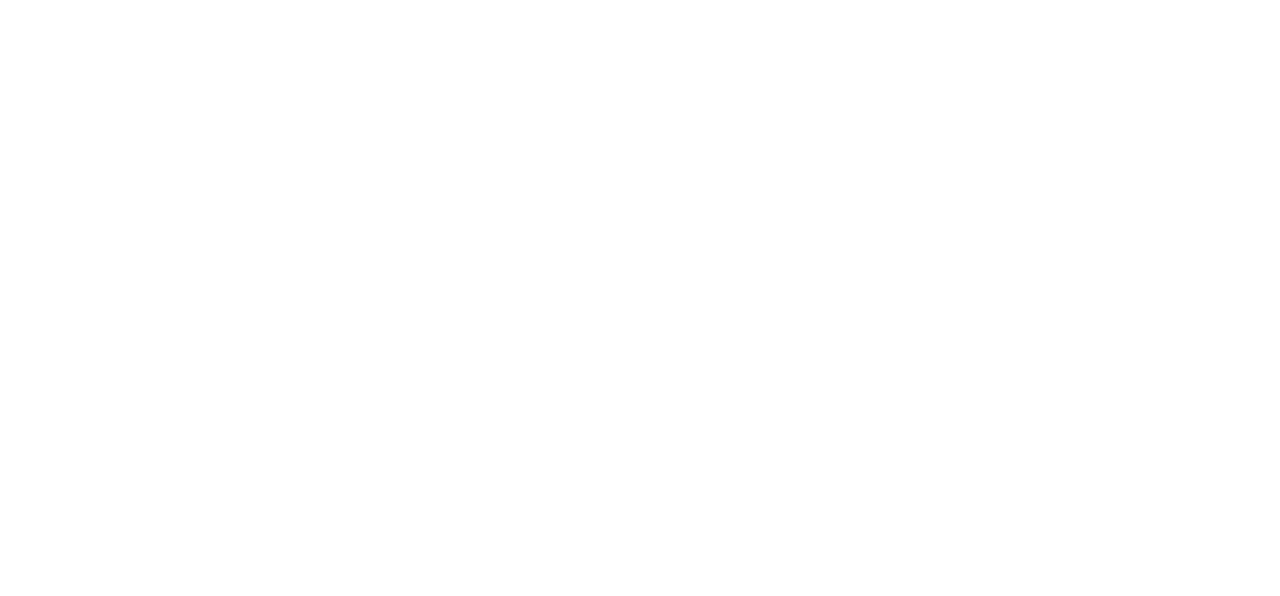
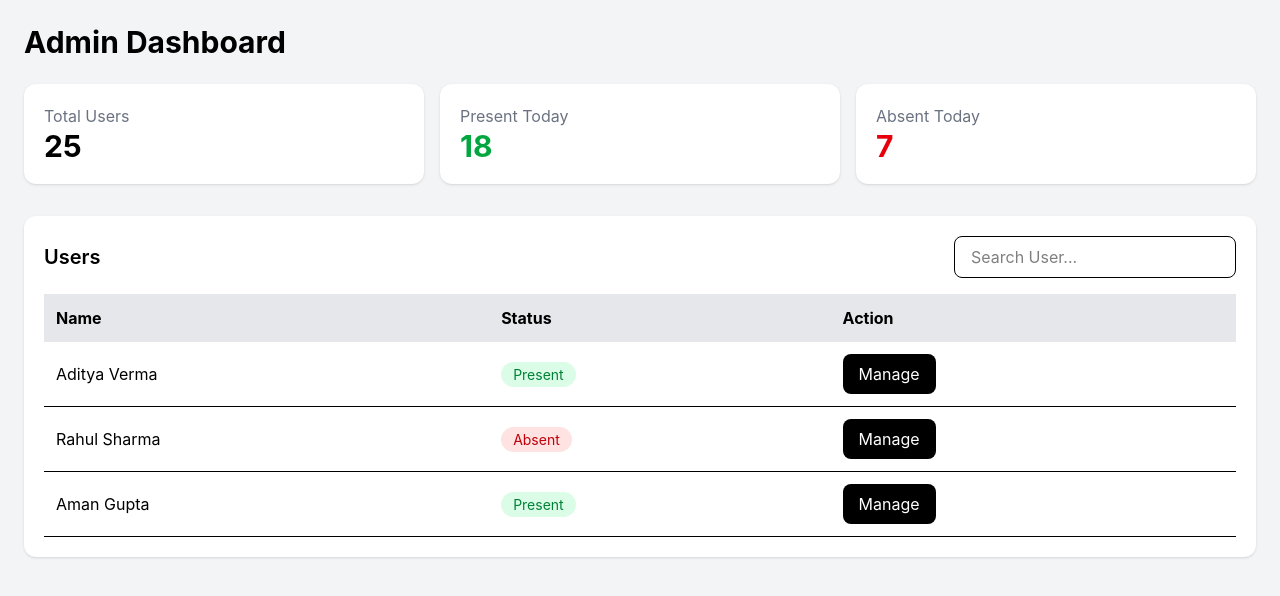
Before and after one commit to vermaaditya17/MessMate2.0, a React (Vite) app in the folder client/: page /admin/dashboard in a window 1280 px wide. Before the commit this address had no page. Shown: the top 596 px of the page. Built offline with nearby package versions, Linux system fonts and the light colour scheme.

Commit message:
update admin dashboard

```diff
--- a/client/src/App.jsx
+++ b/client/src/App.jsx
@@ -4,17 +4,26 @@
 import RegisterForm from "./component/user/RegisterForm";
 import AdminLogin from "./component/admin/AdminLogin";
 import AdminRegister from "./component/admin/AdminRegister";
+import UserDashboard from "./component/user/UserDashboard";
+import AdminDashboard from "./component/admin/AdminDashboard";
 
 const App = ()=>{
 
  return(
   <BrowserRouter>
   <Routes>
+    {/*user routing*/}
+
     <Route path="/" element={<HomePage/>}/>
     <Route path="user/login" element={<Login/>}/>
     <Route path="user/register" element={<RegisterForm/>}/>
+    <Route path="user/dashboard" element={<UserDashboard/>}/>
+
+    {/*Admin Routing*/}
     <Route path="admin/login" element={<AdminLogin/>}/>
     <Route path="admin/register" element={<AdminRegister/>}/>
+    <Route path="admin/dashboard" element={<AdminDashboard/>}/>
+
 
 
 
--- a/client/src/component/admin/AdminDashboard.jsx
+++ b/client/src/component/admin/AdminDashboard.jsx
@@ -1,61 +1,106 @@
-export default function AdminDashboard() {
+const AdminDashboard = () => {
+  const users = [
+    {
+      id: 1,
+      name: "Aditya Verma",
+      status: "Present",
+    },
+    {
+      id: 2,
+      name: "Rahul Sharma",
+      status: "Absent",
+    },
+    {
+      id: 3,
+      name: "Aman Gupta",
+      status: "Present",
+    },
+  ];
+
   return (
-    <div className="min-h-screen bg-slate-100">
-      {/* Navbar */}
-      <nav className="bg-white px-6 py-4 shadow flex justify-between items-center">
-        <h1 className="text-2xl font-bold">MessMate Admin</h1>
-        <button className="bg-red-500 text-white px-4 py-2 rounded-lg">
-          Logout
-        </button>
-      </nav>
+    <div className="min-h-screen bg-gray-100 p-6">
 
-      <div className="p-6">
-        <h2 className="text-3xl font-bold mb-6">
-          Welcome Back 👋
-        </h2>
+      {/* Header */}
+      <h1 className="text-3xl font-bold mb-6">
+        Admin Dashboard
+      </h1>
 
       {/* Stats */}
-        <div className="grid md:grid-cols-4 gap-4">
+      <div className="grid grid-cols-3 gap-4 mb-8">
         <div className="bg-white p-5 rounded-xl shadow">
           <h3 className="text-gray-500">Total Users</h3>
-            <p className="text-3xl font-bold">120</p>
+          <p className="text-3xl font-bold">25</p>
         </div>
 
         <div className="bg-white p-5 rounded-xl shadow">
           <h3 className="text-gray-500">Present Today</h3>
-            <p className="text-3xl font-bold">85</p>
+          <p className="text-3xl font-bold text-green-600">18</p>
         </div>
 
         <div className="bg-white p-5 rounded-xl shadow">
           <h3 className="text-gray-500">Absent Today</h3>
-            <p className="text-3xl font-bold">35</p>
-          </div>
-
-          <div className="bg-white p-5 rounded-xl shadow">
-            <h3 className="text-gray-500">Pending Payments</h3>
-            <p className="text-3xl font-bold">12</p>
+          <p className="text-3xl font-bold text-red-600">7</p>
         </div>
       </div>
 
-        {/* Actions */}
-        <div className="grid md:grid-cols-2 gap-4 mt-8">
-          <button className="bg-black text-white p-4 rounded-xl">
-            Manage Users
+      {/* User List */}
+      <div className="bg-white rounded-xl shadow p-5">
+
+        <div className="flex justify-between items-center mb-4">
+          <h2 className="text-xl font-semibold">
+            Users
+          </h2>
+
+          <input
+            type="text"
+            placeholder="Search User..."
+            className="border px-4 py-2 rounded-lg"
+          />
+        </div>
+
+        <table className="w-full border-collapse">
+          <thead>
+            <tr className="bg-gray-200">
+              <th className="p-3 text-left">Name</th>
+              <th className="p-3 text-left">Status</th>
+              <th className="p-3 text-left">Action</th>
+            </tr>
+          </thead>
+
+          <tbody>
+            {users.map((user) => (
+              <tr
+                key={user.id}
+                className="border-b hover:bg-gray-50"
+              >
+                <td className="p-3">{user.name}</td>
+
+                <td className="p-3">
+                  <span
+                    className={`px-3 py-1 rounded-full text-sm ${
+                      user.status === "Present"
+                        ? "bg-green-100 text-green-700"
+                        : "bg-red-100 text-red-700"
+                    }`}
+                  >
+                    {user.status}
+                  </span>
+                </td>
+
+                <td className="p-3">
+                  <button className="bg-black text-white px-4 py-2 rounded-lg hover:bg-gray-800">
+                    Manage
                   </button>
+                </td>
+              </tr>
+            ))}
+          </tbody>
+        </table>
 
-          <button className="bg-black text-white p-4 rounded-xl">
-            Attendance
-          </button>
+      </div>
 
-          <button className="bg-black text-white p-4 rounded-xl">
-            Payments
-          </button>
-
-          <button className="bg-black text-white p-4 rounded-xl">
-            Reports
-          </button>
-        </div>
-      </div>
     </div>
   );
-}
+};
+
+export default AdminDashboard;
```
Lines whose indentation alone changed are shown as unchanged.
